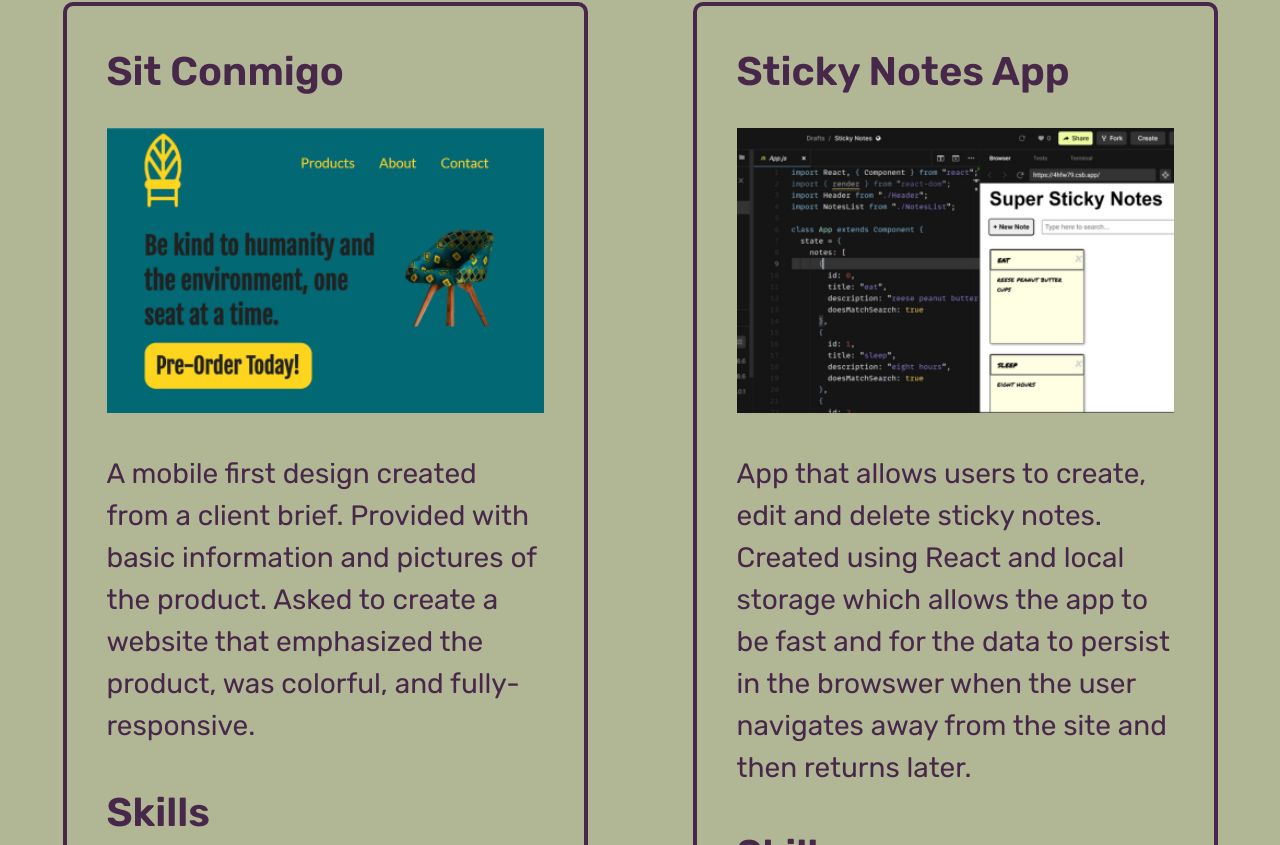
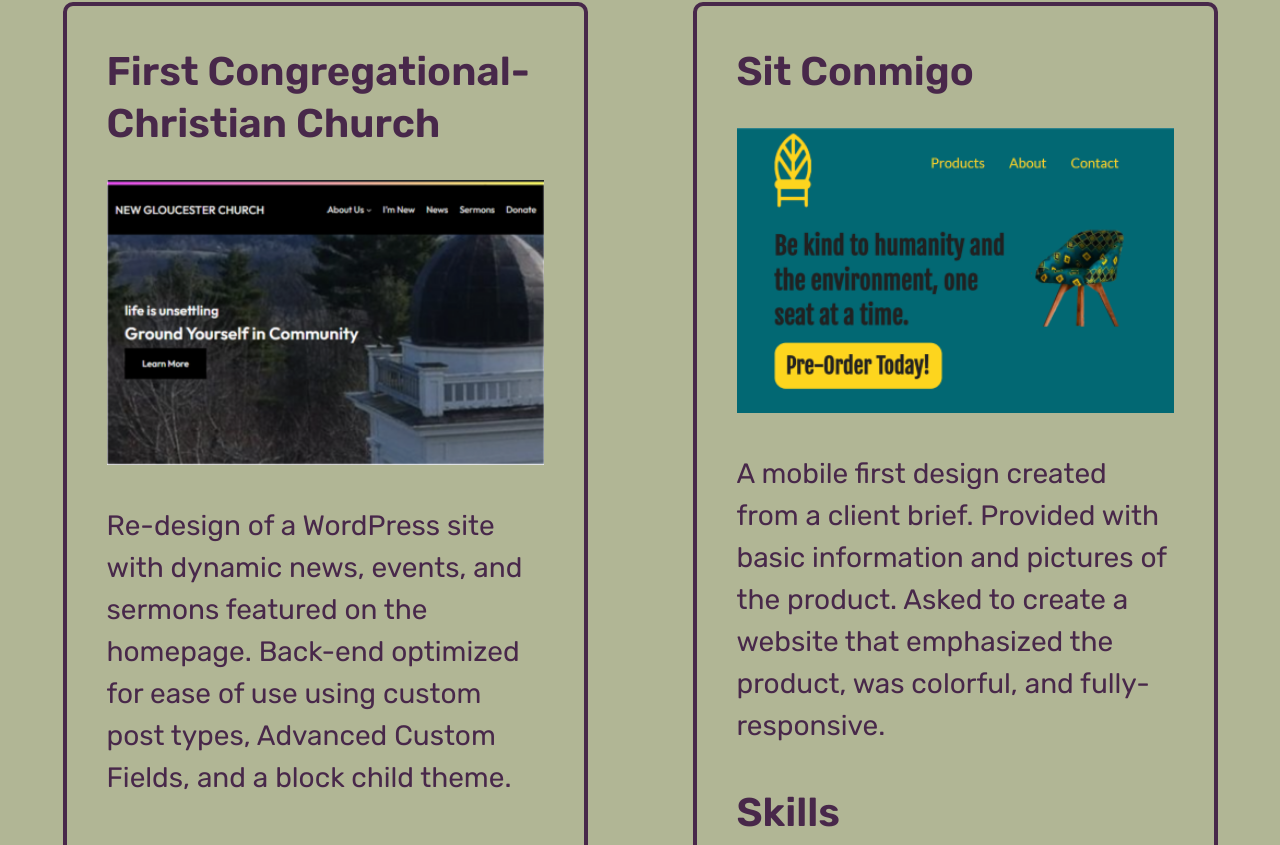
Before and after one commit to kdaltondev/portfolio-gh-pages, a React (Create React App) app: page / in a window 1280 px wide. Shown: the part 2815-3660 px from the top of the page. Built offline with nearby package versions, Linux system fonts and the light colour scheme; a web font is replaced by a local one.

Commit message:
Added Shopping List Project

```diff
--- a/src/components/Project.js
+++ b/src/components/Project.js
@@ -3,6 +3,8 @@ import sitConmigoScreenshot from "./../img/sitConmigoThumbnail400.png";
 import newGloucesterScreenshot from "./../img/NewGloucesterThumbnail400.png";
 import stickyNoteScreenshot from "./../img/StickyNoteThumbnail400.png";
 import mobileTriviaUnlimitedScreenshot from "./../img/MobileTriviaThumbnail400.png";
+import shoppingListScreenshot from "./../img/ShoppingListThumbnail400.png"
+
 
 export default function Project(props) {
   console.log(props);
@@ -20,6 +22,8 @@ export default function Project(props) {
                   ? newGloucesterScreenshot
                   : props.data.image === "stickyNoteScreenshot"
                   ? stickyNoteScreenshot
+                  : props.data.image === "shoppingListScreenshot"
+                  ? shoppingListScreenshot
                   : mobileTriviaUnlimitedScreenshot
               } alt={props.data.imageAlt}
             />
--- a/src/components/projectData.js
+++ b/src/components/projectData.js
@@ -1,5 +1,15 @@
 const projectData = [
-    {
+
+  {
+    title: "First Congregational-Christian Church",
+    description:"Re-design of a WordPress site with dynamic news, events, and sermons featured on the homepage.  Back-end optimized for ease of use using custom post types, Advanced Custom Fields, and a block child theme.",
+          link: "https://www.loom.com/share/cda0e1a23e6640a185f1a02ca36c81db?sid=16767c4c-8506-4e61-8258-3aa3669918d9",
+    skills: ["Responsive Design", "Block Theme", "theme.json","Custom Post Types"],
+    image: "newGloucesterScreenshot",
+    imageAlt: "picture of New Gloucester Congregational Church Steeple from above",
+    tools: ["WordPress","Local WP","Advanced Custom Fields"]
+  },
+  {
       title: "Sit Conmigo",
       description:"A mobile first design created from a client brief.  Provided with basic information and pictures of the product.  Asked to create a website that emphasized the product, was colorful, and fully-responsive.",
             link: "https://kdaltondev.github.io/sit-conmigo/",
@@ -17,15 +27,7 @@ const projectData = [
       imageAlt:"CodeSanbox with code on left and sticky note website on right",
       tools: ["CodeSandbox"]
     },
-    {
-      title: "First Congregational-Christian Church",
-      description:"Re-design of a WordPress site with dynamic news, events, and sermons featured on the homepage.  Back-end optimized for ease of use using custom post types, Advanced Custom Fields, and a block child theme.",
-            link: "https://www.loom.com/share/cda0e1a23e6640a185f1a02ca36c81db?sid=16767c4c-8506-4e61-8258-3aa3669918d9",
-      skills: ["Responsive Design", "Block Theme", "theme.json","Custom Post Types"],
-      image: "newGloucesterScreenshot",
-      imageAlt: "picture of New Gloucester Congregational Church Steeple from above",
-      tools: ["WordPress","Local WP","Advanced Custom Fields"]
-    },
+
     {
     title: "Mobile Trivia",
     description: "Web App that pulls 5 multiple choice questions at a time from Open Trivia DB.  Allows user to choose answers and check them.  Once the answers have been checked, a play again button appears to allow the user to pull 5 new questions.",
@@ -34,7 +36,17 @@ const projectData = [
     image: "mobileTriviaUnlimitedScreenshot",
     imageAlt: "Three trivia questions with multiple answers under each one.  Correct answers indicated by green and incorrect by red.",
     tools: ["VS Code", "Git", "GitHub"]
+  },
+  {
+    title: "Shopping List",
+    description: "Mobile Web App that allows users to add and remove items from a shopping list using a realtime Database in Firebase",
+          link: "https://shopping-list-kdaltondev.netlify.app/",
+    skills: ["JavaScript","Firebase"],
+    image: "shoppingListScreenshot",
+    imageAlt: "Three trivia questions with multiple answers under each one.  Correct answers indicated by green and incorrect by red.",
+    tools: ["VS Code", "Netlify","Git", "GitHub"]
   }
+
   ];
 
   export default projectData;
```
Also changed, not shown: src/img/ShoppingListThumbnail400.png (added).
